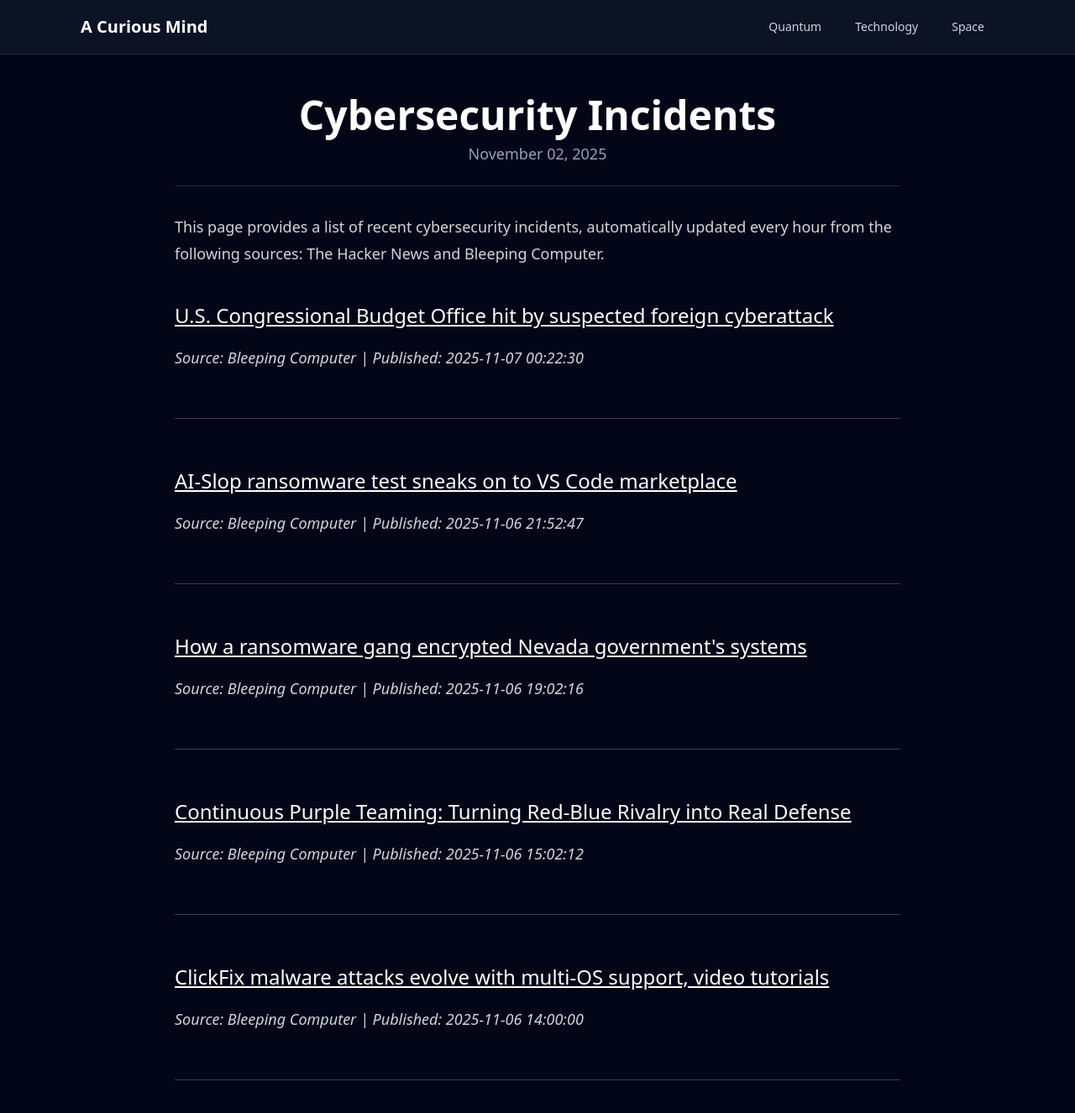
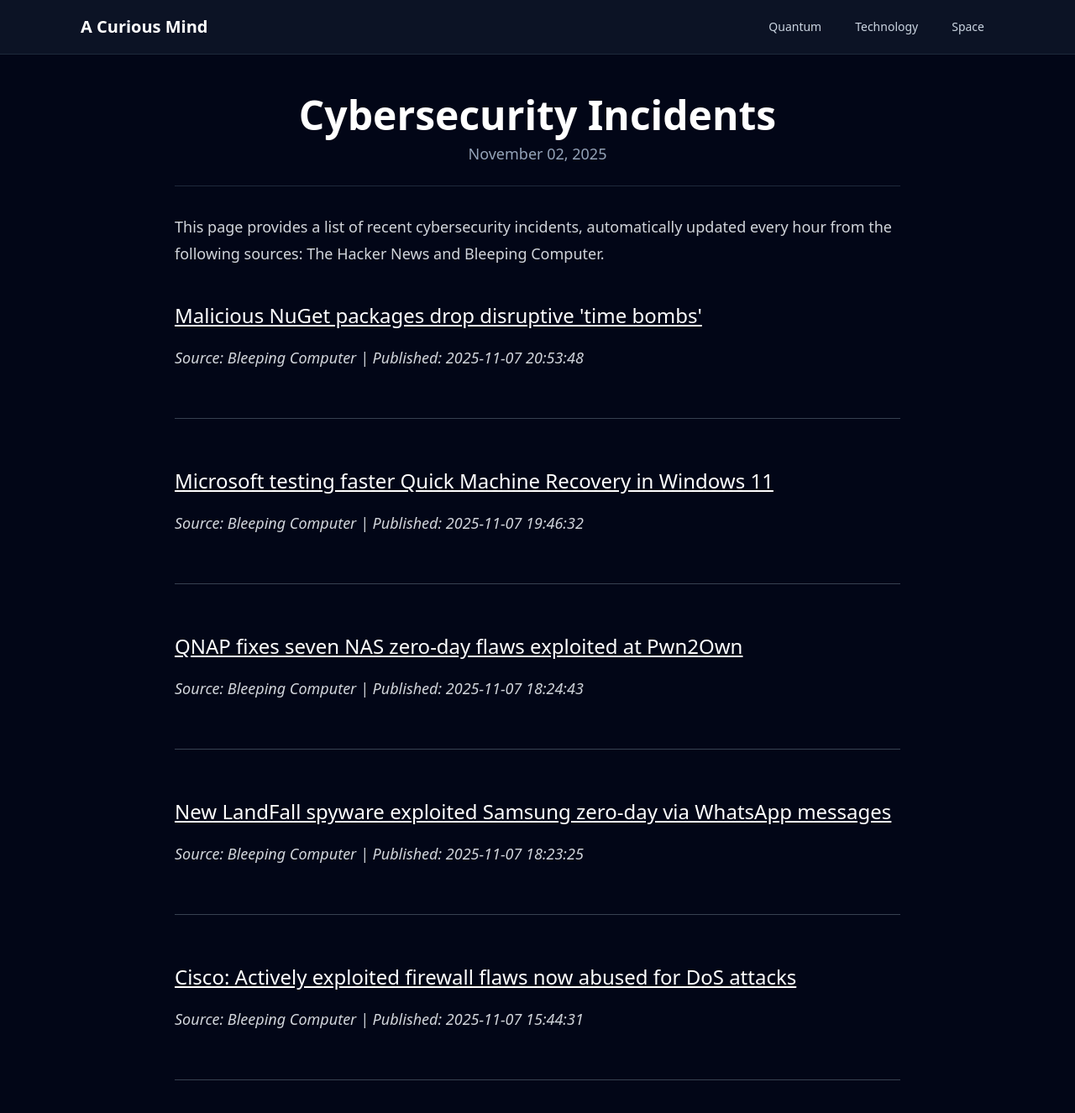
Before and after one commit to onehl7/onehl7.github.io, a Jekyll site: the page built from _posts/2025-11-02-cybersecurity-incidents.md, in a window 1280 px wide and 1400 px high. Shown: the top 1326 px of the window at 84% size. Built offline with Jekyll 4.4.1, drawn with Linux system fonts in a browser that asks for light colours; nearby versions of some CDN libraries.

Commit message:
Update news data

```diff
--- a/_data/news.json
+++ b/_data/news.json
@@ -1,32 +1,32 @@
 [
   {
     "source": "Bleeping Computer",
-    "title": "U.S. Congressional Budget Office hit by suspected foreign cyberattack",
-    "link": "https://www.bleepingcomputer.com/news/security/us-congressional-budget-office-hit-by-suspected-foreign-cyberattack/",
-    "published": "2025-11-07 00:22:30"
+    "title": "Malicious NuGet packages drop disruptive 'time bombs'",
+    "link": "https://www.bleepingcomputer.com/news/security/malicious-nuget-packages-drop-disruptive-time-bombs/",
+    "published": "2025-11-07 20:53:48"
   },
   {
     "source": "Bleeping Computer",
-    "title": "AI-Slop ransomware test sneaks on to VS Code marketplace",
-    "link": "https://www.bleepingcomputer.com/news/security/ai-slop-ransomware-test-sneaks-on-to-vs-code-marketplace/",
-    "published": "2025-11-06 21:52:47"
+    "title": "Microsoft testing faster Quick Machine Recovery in Windows 11",
+    "link": "https://www.bleepingcomputer.com/news/microsoft/microsoft-testing-faster-quick-machine-recovery-in-windows-11/",
+    "published": "2025-11-07 19:46:32"
   },
   {
     "source": "Bleeping Computer",
-    "title": "How a ransomware gang encrypted Nevada government's systems",
-    "link": "https://www.bleepingcomputer.com/news/security/how-a-ransomware-gang-encrypted-nevada-governments-systems/",
-    "published": "2025-11-06 19:02:16"
+    "title": "QNAP fixes seven NAS zero-day flaws exploited at Pwn2Own",
+    "link": "https://www.bleepingcomputer.com/news/security/qnap-fixes-seven-nas-zero-day-vulnerabilities-exploited-at-pwn2own/",
+    "published": "2025-11-07 18:24:43"
   },
   {
     "source": "Bleeping Computer",
-    "title": "Continuous Purple Teaming: Turning Red-Blue Rivalry into Real Defense",
-    "link": "https://www.bleepingcomputer.com/news/security/continuous-purple-teaming-turning-red-blue-rivalry-into-real-defense/",
-    "published": "2025-11-06 15:02:12"
+    "title": "New LandFall spyware exploited Samsung zero-day via WhatsApp messages",
+    "link": "https://www.bleepingcomputer.com/news/security/new-landfall-spyware-exploited-samsung-zero-day-via-whatsapp-messages/",
+    "published": "2025-11-07 18:23:25"
   },
   {
     "source": "Bleeping Computer",
-    "title": "ClickFix malware attacks evolve with multi-OS support, video tutorials",
-    "link": "https://www.bleepingcomputer.com/news/security/clickfix-malware-attacks-evolve-with-multi-os-support-video-tutorials/",
-    "published": "2025-11-06 14:00:00"
+    "title": "Cisco: Actively exploited firewall flaws now abused for DoS attacks",
+    "link": "https://www.bleepingcomputer.com/news/security/cisco-actively-exploited-firewall-flaws-now-abused-for-dos-attacks/",
+    "published": "2025-11-07 15:44:31"
   }
 ]
```
